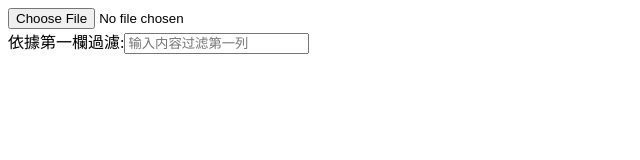
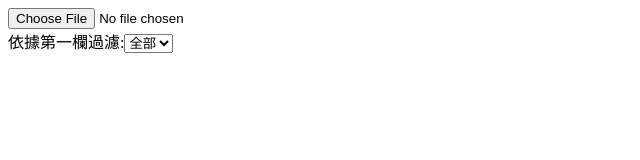
Before and after one commit to chiisen/csv-sort-test, a plain HTML site: page index.html in a window 1280 px wide. Shown: the whole page, without its empty margins (0-640 px from the left). Drawn offline with nearby package versions, Linux system fonts and the light colour scheme.

Commit message:
✨ feat: 新增"過濾選單"避免輸入錯誤

```diff
--- a/index.html
+++ b/index.html
@@ -8,20 +8,30 @@
 </head>
 <body>
   <div id="app">
+    <!-- 文件上傳按鈕 -->
     <input type="file" @change="handleFileUpload" accept=".csv">
     <div>
-      <label for="filter-input">依據第一欄過濾:</label>
-      <input id="filter-input" type="text" v-model="filterText" @input="filterRows" placeholder="输入内容过滤第一列">
+      <!-- 過濾選單 -->
+      <label for="filter-select">依據第一欄過濾:</label>
+      <select id="filter-select" v-model="filterText" @change="filterRows">
+        <option value="">全部</option>
+        <!-- 動態生成選項 -->
+        <option v-for="option in uniqueFirstColumnValues" :key="option" :value="option">{{ option }}</option>
+      </select>
     </div>
+    <!-- 如果有標題，顯示表格 -->
     <table v-if="headers.length">
       <thead>
         <tr>
+          <!-- 動態生成表頭 -->
           <th v-for="(header, index) in headers" :key="index" @click="sortColumn(index)">{{ header }}</th>
         </tr>
       </thead>
       <tbody is="transition-group">
+        <!-- 使用 vuedraggable 進行拖動排序 -->
         <draggable v-model="filteredRows" tag="tbody" itemKey="id" @start="onDragStart" @end="onDragEnd" @change="onDragChange">
           <template #item="{ element: row, index: rowIndex }">
+            <!-- 動態生成表格行 -->
             <tr :key="row.id" :class="{ 'dragging': draggingIndex === rowIndex, 'drag-over': dragOverIndex === rowIndex, 'selected': selectedIndex === rowIndex }" tabindex="0" @focus="onRowFocus(rowIndex)" @keydown.down.prevent="onArrowDown" @keydown.up.prevent="onArrowUp">
               <td v-for="(cell, cellIndex) in row" :key="cellIndex">{{ cell }}</td>
             </tr>
@@ -31,10 +41,15 @@
     </table>
   </div>
 
+  <!-- 引入 Vue 3 -->
   <script src="https://unpkg.com/vue@3.2.31/dist/vue.global.prod.js"></script>
+  <!-- 引入 Sortable.js -->
   <script src="https://cdn.jsdelivr.net/npm/sortablejs@1.14.0/Sortable.min.js"></script>
+  <!-- 引入 vuedraggable -->
   <script src="https://cdn.jsdelivr.net/npm/vuedraggable@4.1.0/dist/vuedraggable.umd.min.js"></script>
+  <!-- 引入 PapaParse -->
   <script src="https://cdnjs.cloudflare.com/ajax/libs/PapaParse/5.3.0/papaparse.min.js"></script>
+  <!-- 引入自定義腳本 -->
   <script src="script.js"></script>
 </body>
 </html>
--- a/script.js
+++ b/script.js
@@ -9,6 +9,7 @@ const app = createApp({
       rows: [],
       filteredRows: [],
       filterText: '',
+      uniqueFirstColumnValues: [],
       draggingIndex: null,
       dragOverIndex: null,
       selectedIndex: null,
@@ -32,9 +33,14 @@ const app = createApp({
       this.headers = data[0];
       this.rows = data.slice(1).map((row, index) => ({ id: index, ...row }));
       this.filteredRows = this.rows;
+      this.uniqueFirstColumnValues = [...new Set(this.rows.map(row => row[0]))];
     },
     filterRows() {
-      this.filteredRows = this.rows.filter(row => row[0] === this.filterText);
+      if (this.filterText === '') {
+        this.filteredRows = this.rows;
+      } else {
+        this.filteredRows = this.rows.filter(row => row[0] === this.filterText);
+      }
     },
     sortColumn(index) {
       if (this.sortColumnIndex === index) {
```
Also changed, not shown: 1 other file.
